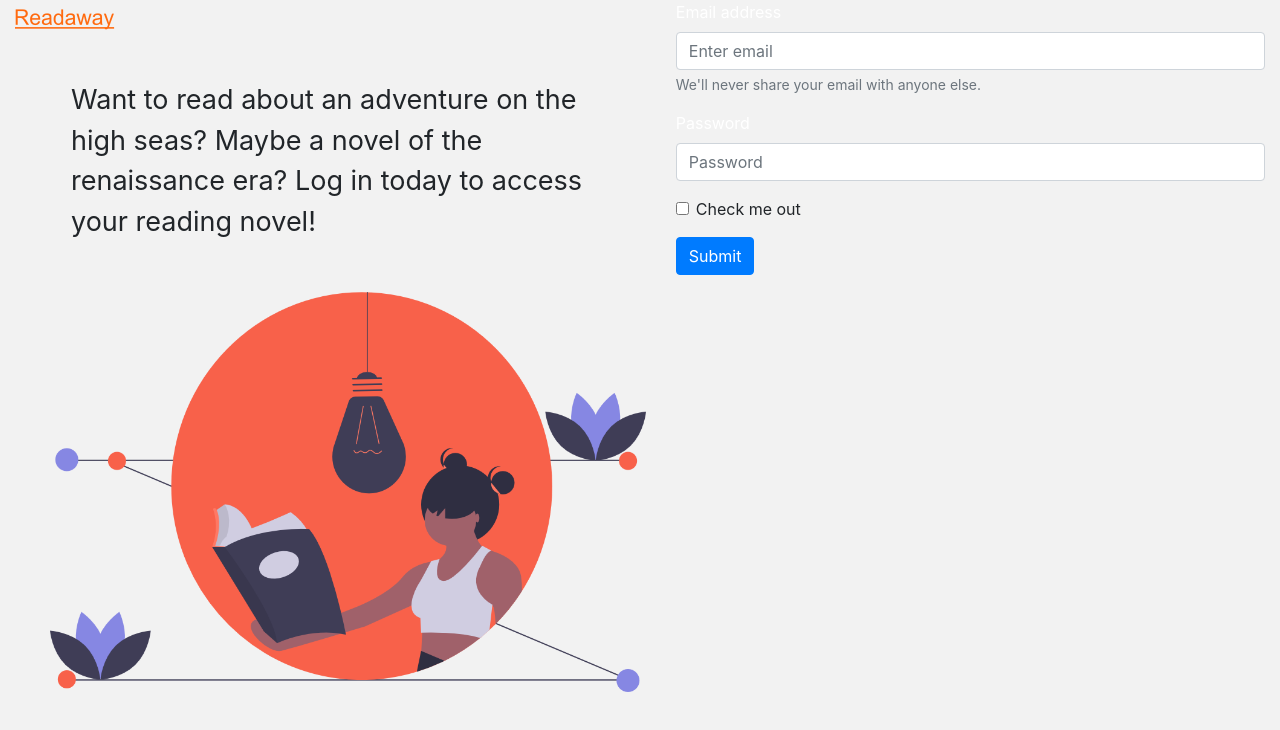
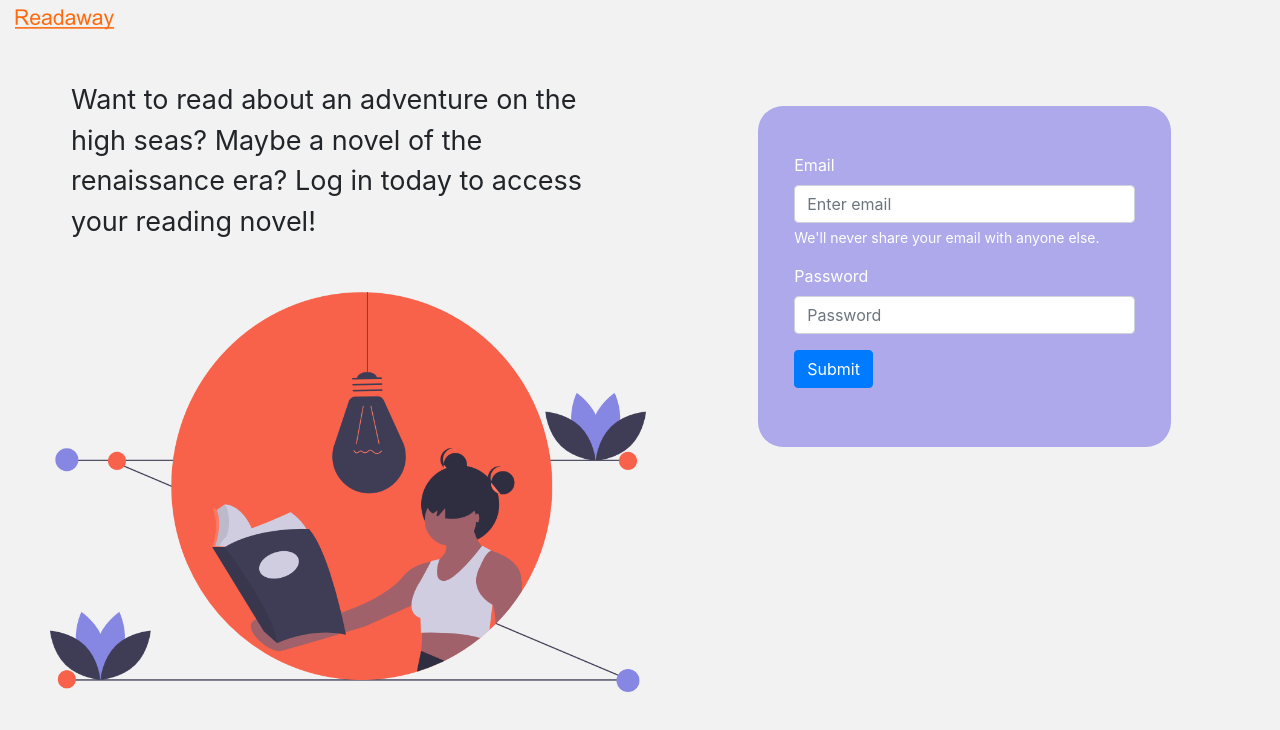
Before and after one commit to cyberangel99/LoginSignup, a Next.js app: page / in a window 1280 px wide. Shown: the top 730 px of the page. Built offline with nearby package versions, Linux system fonts and the light colour scheme.

Commit message:
updated validatelogin
added react js form

```diff
--- a/components/ValidateLogin.js
+++ b/components/ValidateLogin.js
@@ -1,13 +1,12 @@
-import { CheckCircle } from 'react-bootstrap-icons';
 import { Form, Button } from 'react-bootstrap';
-//work on only getting react bootstrap items into project note regular bootstrap, rework form and style.
 const ValidateLogin = () => {
+  //validate the form next
   return (
-    <Form>
+    <Form className="login_form">
       <Form.Group controlId="formBasicEmail">
-        <Form.Label>Email address</Form.Label>
+        <Form.Label>Email</Form.Label>
         <Form.Control type="email" placeholder="Enter email" />
-        <Form.Text className="text-muted">
+        <Form.Text className="form-label">
           We'll never share your email with anyone else.
         </Form.Text>
       </Form.Group>
@@ -16,50 +15,11 @@ const ValidateLogin = () => {
         <Form.Label>Password</Form.Label>
         <Form.Control type="password" placeholder="Password" />
       </Form.Group>
-      <Form.Group controlId="formBasicCheckbox">
-        <Form.Check type="checkbox" label="Check me out" />
-      </Form.Group>
+      <Form.Group controlId="formBasicCheckbox"></Form.Group>
       <Button variant="primary" type="submit">
         Submit
       </Button>
     </Form>
-    /*<form className="login_form">
-      <h5 className="login">Log in</h5>
-      <div className="mb-3">
-        <label htmlFor="exampleInputUsername" className="form-label">
-          UserName
-        </label>
-        <input
-          type="text"
-          className="form-control success error"
-          aria-describedby="UsernameHelp"
-          placeholder="Username"
-        />
-        <CheckCircle />
-        <i className="bi bi-exclamation-circle-fill"></i>
-      </div>
-      <div className="mb-3 mb-0">
-        <label htmlFor="exampleInputPassword1" className="form-label">
-          Password
-        </label>
-        <input
-          type="password"
-          className="form-control success error"
-          id="exampleInputPassword1"
-          placeholder="Password"
-        />
-        <i className="bi bi-check-circle"></i>
-        <i className="bi bi-exclamation-circle-fill"></i>
-      </div>
-      <div>
-        <a href="#" className="link-primary">
-          Forgot Password?
-        </a>
-      </div>
-      <button type="submit" className="btn btn-primary mt-3">
-        Submit
-      </button>
-    </form>*/
   );
 };
 export default ValidateLogin;
```
